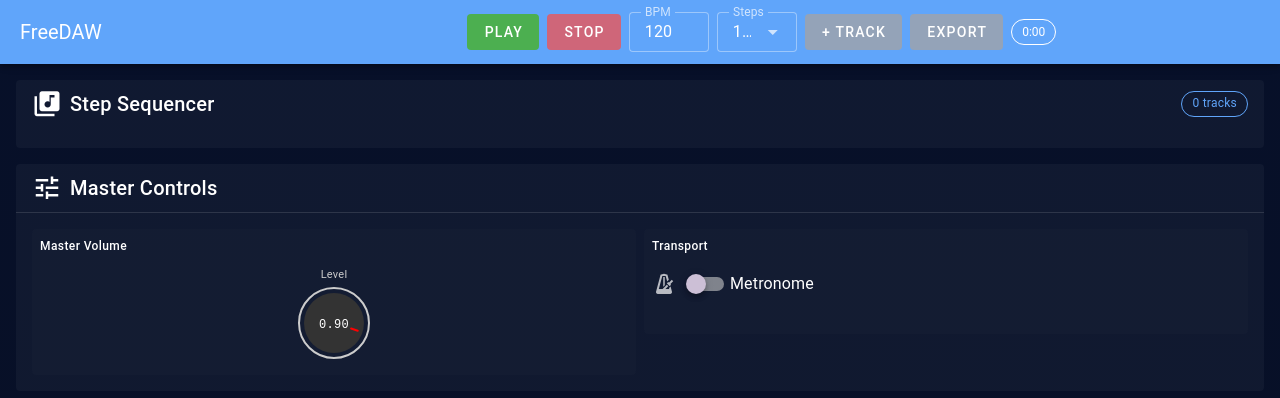
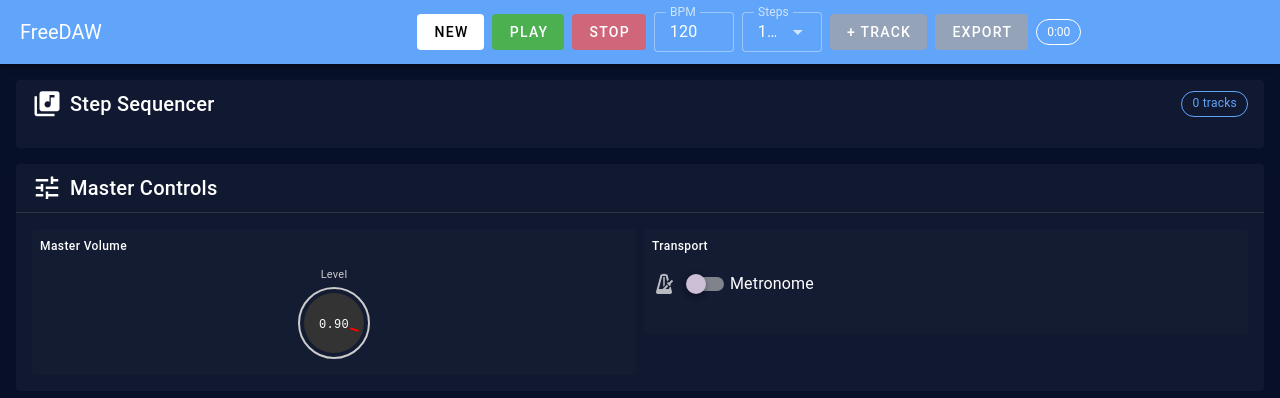
Before and after one commit to karlstulik/FreeDAW, a Vue app: page / in a window 1280 px wide. Shown: the top 398 px of the page. Built offline with nearby package versions, Linux system fonts and the light colour scheme.

Commit message:
Added new button

```diff
--- a/src/App.vue
+++ b/src/App.vue
@@ -3,6 +3,9 @@
     <v-app-bar app color="primary" dark>
       <v-toolbar-title>FreeDAW</v-toolbar-title>
       <v-spacer></v-spacer>
+      <v-btn color="white" variant="flat" @click="handleNewProject" class="mr-2">
+        New
+      </v-btn>
       <Transport />
     </v-app-bar>
 
@@ -22,8 +25,18 @@ import Transport from './components/Transport.vue'
 import Sequencer from './components/Sequencer.vue'
 import Dialog from './components/Dialog.vue'
 import { useDaw } from '@/composables/useDaw'
+import { useDialogStore } from '@/stores/dialog'
 
-const { createTrack } = useDaw()
+const { createTrack, newProject, tracks } = useDaw()
+const { showConfirm } = useDialogStore()
+
+const handleNewProject = async () => {
+  if (tracks.length > 0) {
+    const confirmed = await showConfirm('Are you sure you want to create a new project? All unsaved changes will be lost.', 'New Project')
+    if (!confirmed) return
+  }
+  newProject()
+}
 
 const onDrop = async (e) => {
   e.preventDefault();
--- a/src/stores/daw.js
+++ b/src/stores/daw.js
@@ -48,6 +48,17 @@ export const useDawStore = defineStore('daw', () => {
     updatePan,
     toggleStep,
     createTrack: (name, pluginType) => createTrack(tracks, stepsCount, name, pluginType),
+    newProject: () => {
+      // Stop playback if playing
+      stop(isPlaying, timeDisplay, currentStep);
+      // Clear all tracks
+      tracks.splice(0, tracks.length);
+      // Reset to defaults
+      bpm.value = 120;
+      stepsCount.value = 16;
+      masterVolume.value = 0.9;
+      metronomeEnabled.value = false;
+    },
     getAudioContext,
     getMasterGain
   }
```
